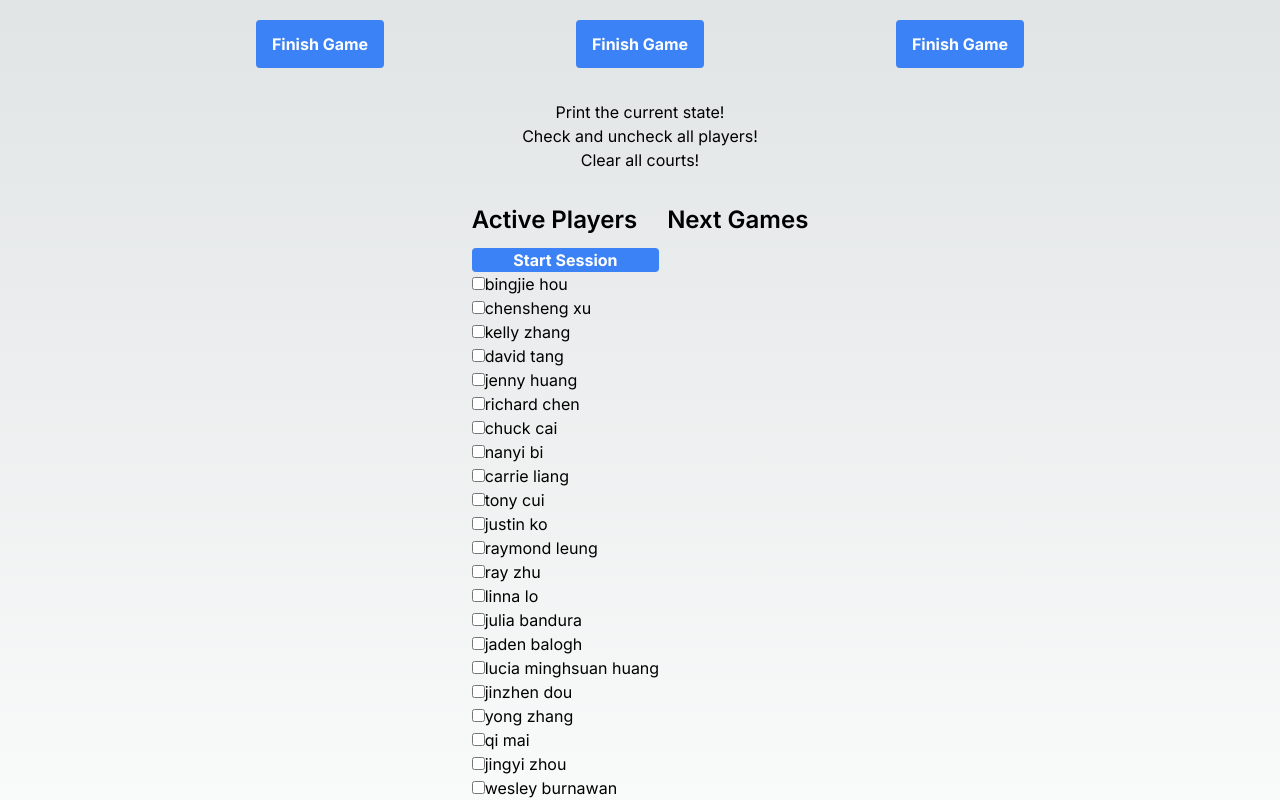
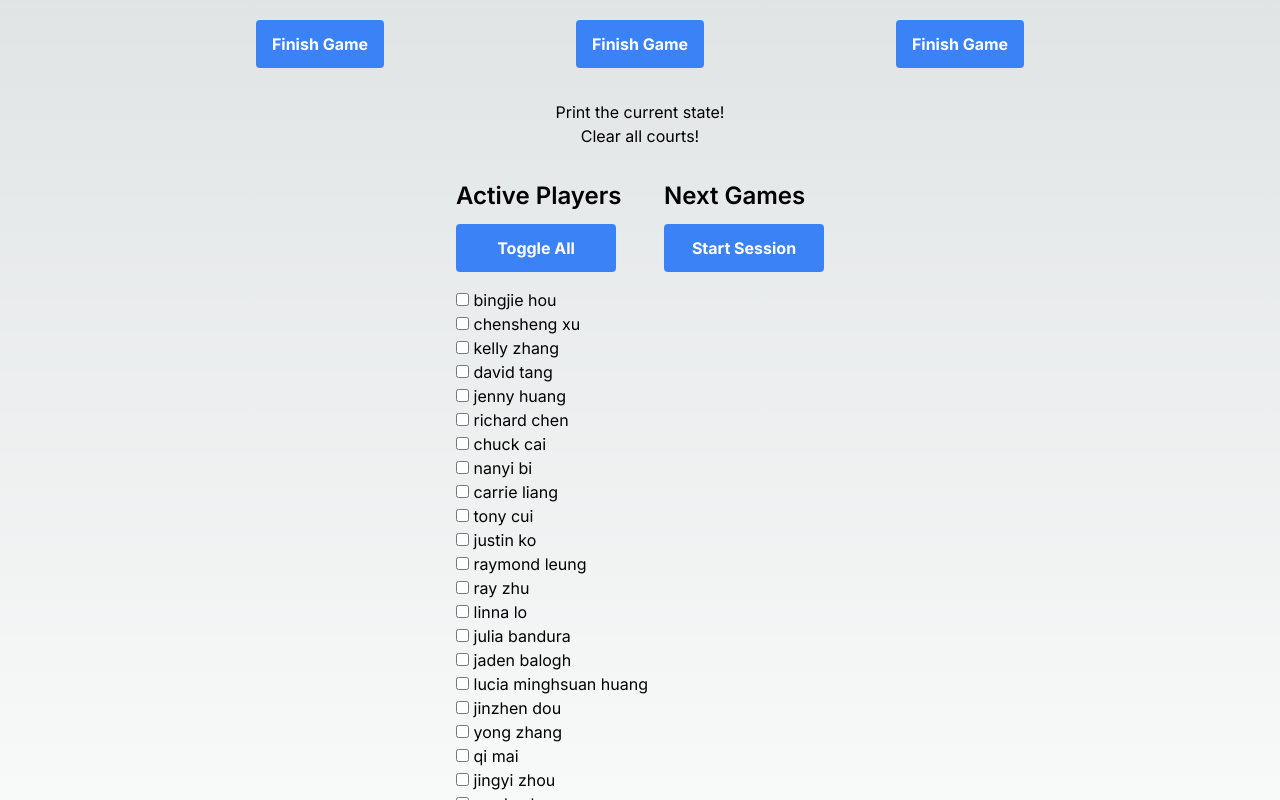
Before and after one commit to JadenBalogh/badminton-court-scheduler, a Next.js app: page / in a window 1280 px wide. Shown: the part 360-1160 px from the top of the page. Built offline with nearby package versions, Linux system fonts and the light colour scheme.

Commit message:
Improve debug panels

```diff
--- a/app/page.tsx
+++ b/app/page.tsx
@@ -257,27 +257,25 @@ export default function Home() {
           Print the current state!
         </button>
 
-        <button onClick={handleCheckAllPlayers}>
-          Check and uncheck all players!
-        </button>
 
         <button onClick={clearCourts}>
           Clear all courts!
         </button>
       </div>
 
-      <div className="flex gap-2">
+      <div className="flex gap-4">
         <div className="flex flex-col">
           <h2 className={`mb-3 text-2xl font-semibold`}>
             Active Players
           </h2>
 
           <button
-            className="bg-blue-500 hover:bg-blue-700 text-white font-bold px-3 rounded"
-            onClick={handleStartSession}>
-            Start Session
+            className="bg-blue-500 hover:bg-blue-700 text-white font-bold w-40 p-3 rounded"
+            onClick={handleCheckAllPlayers}>
+            Toggle All
           </button>
 
+          <div className="my-4">
             {registeredPlayersState.map((player, idx) =>
               <div key={idx}>
                 <input
@@ -286,15 +284,22 @@ export default function Home() {
                   onChange={(event) => onPlayerChecked(event)}
                   ref={el => checkboxRefs.current[idx] = el}
                 />
-              {player}
+                {' '}{player}
               </div>
             )}
+          </div>
         </div>
 
         <div className="flex flex-col">
           <h2 className={`mb-3 text-2xl font-semibold`}>
             Next Games
           </h2>
+
+          <button
+            className="bg-blue-500 hover:bg-blue-700 text-white font-bold w-40 p-3 rounded"
+            onClick={handleStartSession}>
+            Start Session
+          </button>
 
           {courtQueueState.map((game, i) =>
             <div key={i}>
```
Lines whose indentation alone changed are shown as unchanged.
